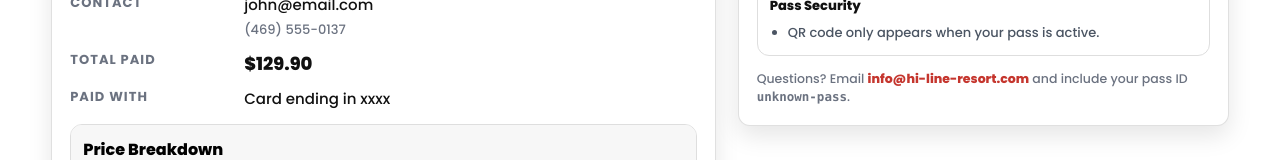
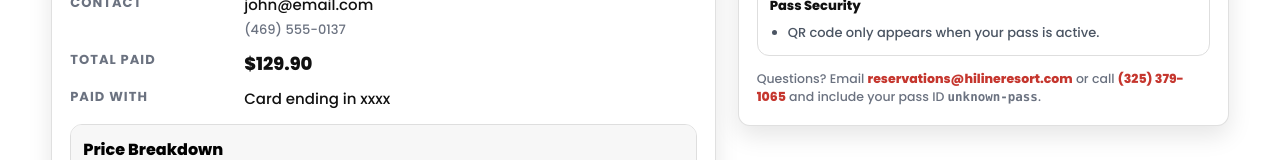
Before and after one commit to guavias/smartpass, a React (Vite) app in the folder frontend/: page /confirmation in a window 1280 px wide. Shown: the part 617-777 px from the top of the page. Built offline with nearby package versions, Linux system fonts and the light colour scheme; no server answers.

Commit message:
fixed email and added number to booking confirmation page

```diff
--- a/frontend/src/pages/BookingConfirmationPage/BookingConfirmationPage.tsx
+++ b/frontend/src/pages/BookingConfirmationPage/BookingConfirmationPage.tsx
@@ -267,7 +267,11 @@ export default function BookingConfirmationPage() {
             <div className={styles.support}>
               Questions? Email{" "}
               <a className={styles.link} href="mailto:info@hi-line-resort.com">
-                info@hi-line-resort.com
+                reservations@hilineresort.com
+              </a>{" "}
+              or call{" "}
+              <a className={styles.link} href="tel:+3253791065">
+                (325) 379-1065
               </a>{" "}
               and include your pass ID <span className={styles.mono}>{data.passId}</span>.
             </div>
```
